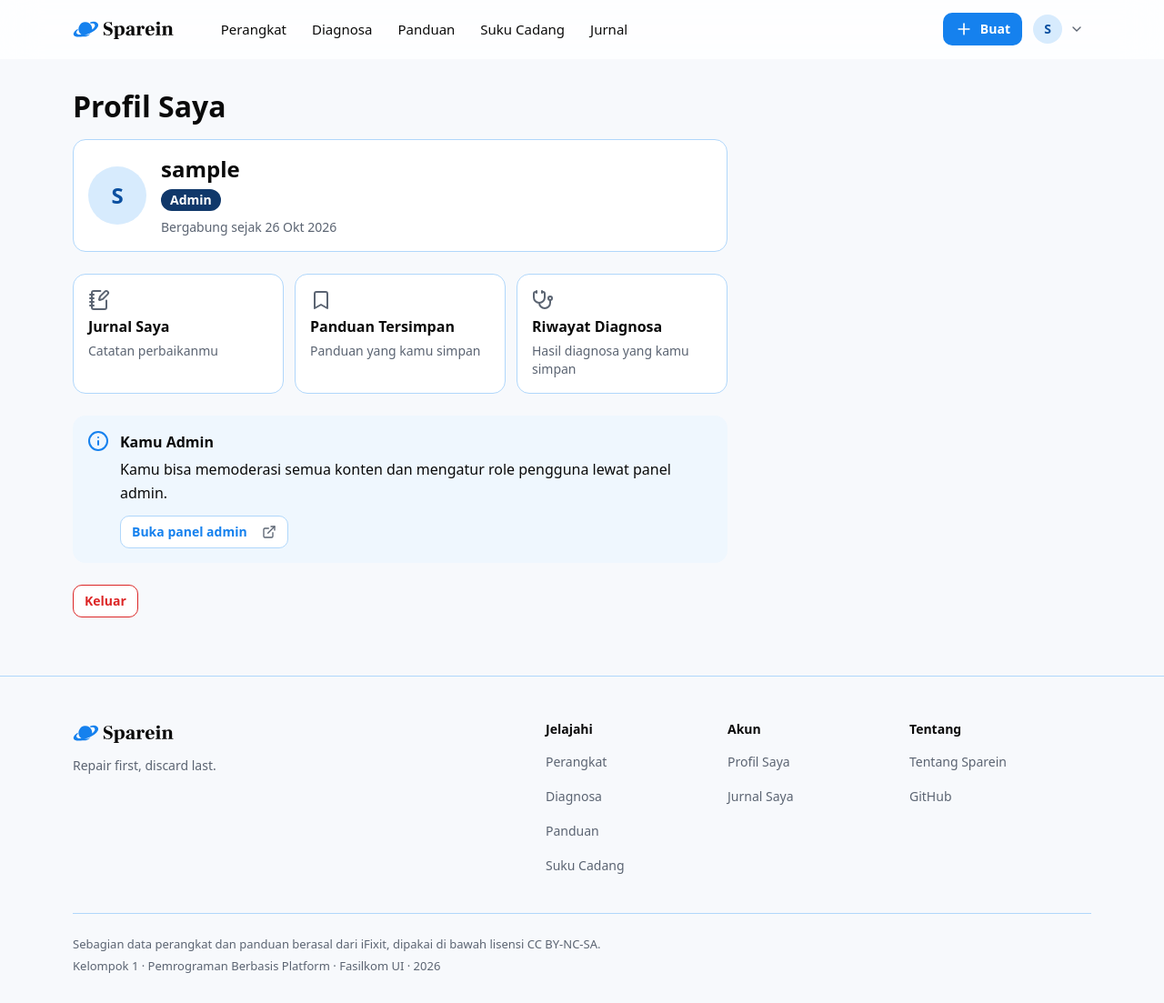
After one commit to Kelompok1-PBP/sparein, a Django app: page /profile/ in a window 1280 px wide. The commit adds this page. Shown: the whole page at 91% size. Run offline with Django 5.2, Linux system fonts and the light colour scheme; the visitor is signed in with stand-in values (Sample User, id 1).

Commit message:
feat(core): add profile page with role card and shortcuts

```diff
--- /dev/null
+++ b/core/static/core/profile.css
@@ -0,0 +1,36 @@
+/* Halaman Profil Saya */
+
+.profile { display: grid; gap: 24px; max-width: 720px; }
+
+.profile__identity { display: flex; align-items: center; gap: 16px; }
+.profile__identity:hover { border-color: var(--blue-200); }
+.profile__name { margin: 0 0 4px; }
+.profile__since { margin: 8px 0 0; font-size: 14px; line-height: 20px; color: var(--muted); }
+.avatar--xl { width: 64px; height: 64px; font-size: 24px; }
+
+.profile__shortcuts { display: grid; gap: 12px; margin: 0; padding: 0; list-style: none; }
+.shortcut { display: flex; flex-direction: column; gap: 4px; height: 100%; color: var(--ink); text-decoration: none; }
+.shortcut:focus-visible { outline: 2px solid var(--blue-400); outline-offset: 2px; }
+.shortcut + .shortcut { margin-top: 0; }
+.shortcut__title { font-weight: 600; }
+.shortcut__text { font-size: 14px; line-height: 20px; color: var(--muted); }
+
+.info-card {
+  display: flex;
+  gap: 12px;
+  padding: 16px;
+  border-radius: 14px;
+  background: var(--blue-50);
+}
+
+.info-card img { flex: none; }
+.info-card p { margin: 0 0 12px; }
+.info-card__title { margin: 0 0 4px; font-size: 16px; line-height: 26px; }
+.info-card .btn img { margin-left: 8px; }
+
+.btn--danger-outline { border: 1px solid var(--danger); background: var(--white); color: var(--danger); }
+.btn--danger-outline:hover { background: rgba(220, 38, 38, 0.1); }
+
+@media (min-width: 768px) {
+  .profile__shortcuts { grid-template-columns: repeat(3, 1fr); }
+}
--- /dev/null
+++ b/core/templates/core/profile.html
@@ -0,0 +1,63 @@
+{% extends "base.html" %}
+{% load static %}
+{% block title %}Profil Saya · Sparein{% endblock %}
+{% block extra_css %}<link rel="stylesheet" href="{% static 'core/profile.css' %}">{% endblock %}
+{% block content %}
+<h1>Profil Saya</h1>
+
+<div class="profile">
+  <section class="card profile__identity" aria-label="Identitas akun">
+    <span class="avatar avatar--xl" aria-hidden="true">{{ user.username|slice:":1"|upper }}</span>
+    <div>
+      <h2 class="profile__name">{{ user.username }}</h2>
+      {% include "partials/role_badge.html" %}
+      <p class="profile__since">Bergabung sejak {{ user.date_joined|date:"j M Y" }}</p>
+    </div>
+  </section>
+
+  <ul class="profile__shortcuts">
+    <li>
+      <a class="card shortcut" href="/journal/">
+        <img src="{% static 'core/icons/notebook-pen-muted.svg' %}" alt="" width="24" height="24">
+        <span class="shortcut__title">Jurnal Saya</span>
+        <span class="shortcut__text">Catatan perbaikanmu</span>
+      </a>
+    </li>
+    <li>
+      <a class="card shortcut" href="/guides/saved/">
+        <img src="{% static 'core/icons/bookmark-muted.svg' %}" alt="" width="24" height="24">
+        <span class="shortcut__title">Panduan Tersimpan</span>
+        <span class="shortcut__text">Panduan yang kamu simpan</span>
+      </a>
+    </li>
+    <li>
+      <a class="card shortcut" href="{% url 'diagnostics:history' %}">
+        <img src="{% static 'core/icons/stethoscope-muted.svg' %}" alt="" width="24" height="24">
+        <span class="shortcut__title">Riwayat Diagnosa</span>
+        <span class="shortcut__text">Hasil diagnosa yang kamu simpan</span>
+      </a>
+    </li>
+  </ul>
+
+  <section class="info-card" aria-label="Info role">
+    <img src="{% static 'core/icons/info-blue.svg' %}" alt="" width="24" height="24">
+    <div>
+      {% if role == "member" %}
+        <h2 class="info-card__title">Mau jadi Contributor?</h2>
+        <p>Contributor bisa menulis panduan, menambah gejala, dan mendaftarkan suku cadang. Kalau kamu tertarik, hubungi admin Sparein dan sebutkan username kamu. Admin akan mengubah role akunmu.</p>
+      {% elif role == "contributor" %}
+        <h2 class="info-card__title">Kamu Contributor</h2>
+        <p>Kamu bisa menambah perangkat, gejala, panduan, dan suku cadang lewat tombol + Buat di header.</p>
+      {% else %}
+        <h2 class="info-card__title">Kamu Admin</h2>
+        <p>Kamu bisa memoderasi semua konten dan mengatur role pengguna lewat panel admin.</p>
+        <a class="btn btn--secondary btn--sm" href="{% url 'admin:index' %}" target="_blank" rel="noopener">Buka panel admin<img src="{% static 'core/icons/external-link-muted.svg' %}" alt="" width="16" height="16"></a>
+      {% endif %}
+    </div>
+  </section>
+
+  <form method="post" action="{% url 'logout' %}">{% csrf_token %}
+    <button type="submit" class="btn btn--sm btn--danger-outline">Keluar</button>
+  </form>
+</div>
+{% endblock %}
--- a/core/templates/partials/footer.html
+++ b/core/templates/partials/footer.html
@@ -19,7 +19,7 @@
         <h2 class="site-footer__title">Akun</h2>
         <ul class="site-footer__list">
           {% if user.is_authenticated %}
-            <li><a href="/profile/">Profil Saya</a></li>
+            <li><a href="{% url 'core:profile' %}">Profil Saya</a></li>
             <li><a href="/journal/">Jurnal Saya</a></li>
           {% else %}
             <li><a href="{% url 'login' %}">Masuk</a></li>
--- a/core/templates/partials/header.html
+++ b/core/templates/partials/header.html
@@ -34,7 +34,7 @@
               {% include "partials/role_badge.html" %}
             </div>
             <hr class="menu__sep">
-            <a class="menu__item" href="/profile/"><img src="{% static 'core/icons/user-muted.svg' %}" alt="" width="20" height="20">Profil Saya</a>
+            <a class="menu__item" href="{% url 'core:profile' %}"><img src="{% static 'core/icons/user-muted.svg' %}" alt="" width="20" height="20">Profil Saya</a>
             <a class="menu__item" href="/journal/"><img src="{% static 'core/icons/notebook-pen-muted.svg' %}" alt="" width="20" height="20">Jurnal Saya</a>
             <a class="menu__item" href="/guides/saved/"><img src="{% static 'core/icons/bookmark-muted.svg' %}" alt="" width="20" height="20">Panduan Tersimpan</a>
             {% if user.is_superuser or user.profile.role == "ADMIN" %}
@@ -75,7 +75,7 @@
           {% if user.is_authenticated %}
             <a class="menu__item menu__item--lg" href="/journal/"{% if ns == 'journal' %} aria-current="page"{% endif %}><img src="{% static 'core/icons/notebook-pen-muted.svg' %}" alt="" width="20" height="20">Jurnal</a>
             <hr class="menu__sep">
-            <a class="menu__item menu__item--lg" href="/profile/"><img src="{% static 'core/icons/user-muted.svg' %}" alt="" width="20" height="20">Profil Saya</a>
+            <a class="menu__item menu__item--lg" href="{% url 'core:profile' %}"><img src="{% static 'core/icons/user-muted.svg' %}" alt="" width="20" height="20">Profil Saya</a>
             <a class="menu__item menu__item--lg" href="/guides/saved/"><img src="{% static 'core/icons/bookmark-muted.svg' %}" alt="" width="20" height="20">Panduan Tersimpan</a>
             {% if user.is_superuser or user.profile.role == "ADMIN" or user.profile.role == "CONTRIBUTOR" %}
               <hr class="menu__sep">
--- a/core/urls.py
+++ b/core/urls.py
@@ -6,4 +6,5 @@ app_name = "core"
 urlpatterns = [
     path("", views.home, name="home"),
     path("register/", views.register, name="register"),
+    path("profile/", views.profile, name="profile"),
 ]
--- a/core/views.py
+++ b/core/views.py
@@ -1,6 +1,9 @@
 from django.contrib.auth import login
+from django.contrib.auth.decorators import login_required
 from django.contrib.auth.forms import UserCreationForm
 from django.shortcuts import redirect, render
+
+from core.permissions import is_admin, is_contributor
 
 
 def home(request):
@@ -13,3 +16,9 @@ def register(request):
         login(request, form.save())
         return redirect("core:home")
     return render(request, "core/register.html", {"form": form})
+
+
+@login_required
+def profile(request):
+    role = "admin" if is_admin(request.user) else "contributor" if is_contributor(request.user) else "member"
+    return render(request, "core/profile.html", {"role": role})
```
Also changed, not shown: core/tests.py (+59 -0 lines).
